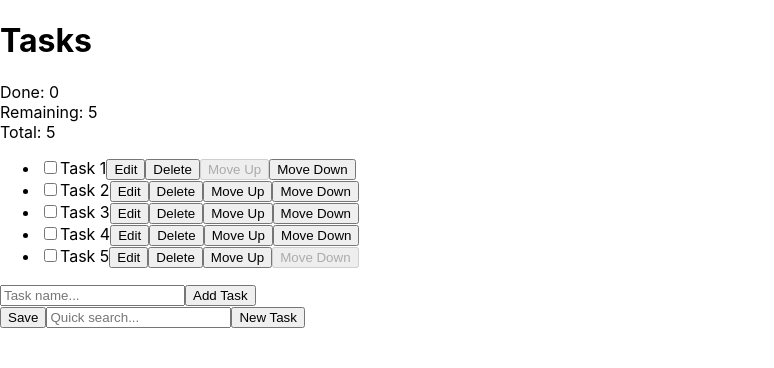
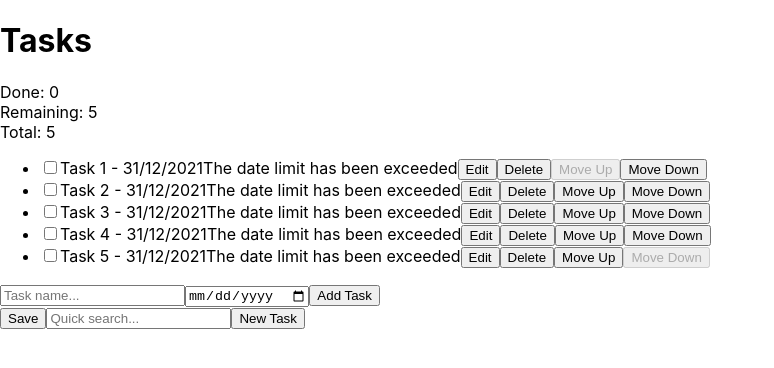
Before and after one commit to Edouard-Pon/react-todo-list, a React (Create React App) app: page / in a window 1280 px wide. Both pictures are taken after a click on the button "New Task". Shown: the top 368 px of the page, without its empty margins (0-774 px from the left). Built offline with nearby package versions, Linux system fonts and the light colour scheme.

Commit message:
Implement date limit

```diff
--- a/src/App.js
+++ b/src/App.js
@@ -10,11 +10,11 @@ class App extends React.Component {
     super(props);
     this.state = {
       tasks: [
-        { id: '1', name: 'Task 1', done: false, order: 1 },
-        { id: '2', name: 'Task 2', done: false, order: 2 },
-        { id: '3', name: 'Task 3', done: false, order: 3},
-        { id: '4', name: 'Task 4', done: false, order: 4 },
-        { id: '5', name: 'Task 5', done: false, order: 5 }
+        { id: '1', name: 'Task 1', done: false, order: 1, limitDate: '2021-12-31' },
+        { id: '2', name: 'Task 2', done: false, order: 2, limitDate: '2021-12-31' },
+        { id: '3', name: 'Task 3', done: false, order: 3, limitDate: '2021-12-31' },
+        { id: '4', name: 'Task 4', done: false, order: 4, limitDate: '2021-12-31' },
+        { id: '5', name: 'Task 5', done: false, order: 5, limitDate: '2021-12-31' }
       ],
       filter: '',
       selectedTask: null,
@@ -65,10 +65,12 @@ class App extends React.Component {
     }));
   }
 
-  handleTaskEvent = (name) => {
+  handleTaskEvent = (name, limitDate) => {
     if (this.state.selectedTask) {
       this.setState(prevState => ({
-        tasks: prevState.tasks.map(task => task.id === prevState.selectedTask.id ? { ...task, name } : task),
+        tasks: prevState.tasks.map(task =>
+          task.id === prevState.selectedTask.id ? { ...task, name, limitDate } : task
+        ),
         selectedTask: null
       }));
     } else {
@@ -76,7 +78,7 @@ class App extends React.Component {
       this.setState(prevState => ({
         tasks: [
           ...prevState.tasks,
-          { id: uuid(), name, done: false, order: prevState.tasks.length + 1 }
+          { id: uuid(), name, done: false, order: prevState.tasks.length + 1, limitDate }
         ]
       }));
     }
@@ -153,6 +155,8 @@ class App extends React.Component {
               <span className={task.done ? 'task-done' : 'task-not-done'}>
                 {task.name}
               </span>
+              {task.limitDate && <span> - {new Date(task.limitDate).toLocaleDateString('en-GB')}</span>}
+              {new Date() > new Date(task.limitDate) && <span>The date limit has been exceeded</span>}
               <button onClick={() => this.displayEditTask(task)}>Edit</button>
               <button onClick={() => this.deleteTask(task.id)}>Delete</button>
               <button disabled={task.order === 1} onClick={() => this.moveTask(task.id, 'up')}>Move Up</button>
@@ -165,6 +169,7 @@ class App extends React.Component {
           handleTaskEvent={this.handleTaskEvent}
           onClose={this.closePopup}
           initialTaskName={this.state.selectedTask ? this.state.selectedTask.name : ''}
+          initialLimitDate={this.state.selectedTask ? this.state.selectedTask.limitDate : ''}
         />
         <Footer
           onSearchInput={this.handleSearchInput}
--- a/src/Modal.js
+++ b/src/Modal.js
@@ -1,15 +1,18 @@
 import React, { useState, useEffect } from 'react';
 
-function Modal({ isVisible, handleTaskEvent, onClose, initialTaskName }) {
+function Modal({ isVisible, handleTaskEvent, onClose, initialTaskName, initialLimitDate }) {
   const [taskName, setTaskName] = useState(initialTaskName);
+  const [limitDate, setLimitDate] = useState(initialLimitDate);
 
   useEffect(() => {
     setTaskName(initialTaskName);
-  }, [initialTaskName]);
+    setLimitDate(initialLimitDate);
+  }, [initialTaskName, initialLimitDate]);
 
   const handleTask = () => {
-    handleTaskEvent(taskName);
+    handleTaskEvent(taskName, limitDate);
     setTaskName('');
+    setLimitDate('');
     onClose();
   };
 
@@ -25,6 +28,11 @@ function Modal({ isVisible, handleTaskEvent, onClose, initialTaskName }) {
         value={taskName}
         onChange={event => setTaskName(event.target.value)}
       />
+      <input
+        type="date"
+        value={limitDate}
+        onChange={event => setLimitDate(event.target.value)}
+      />
       <button onClick={handleTask}>{initialTaskName === '' ? 'Add Task' : 'Update Task'}</button>
     </div>
   );
```
